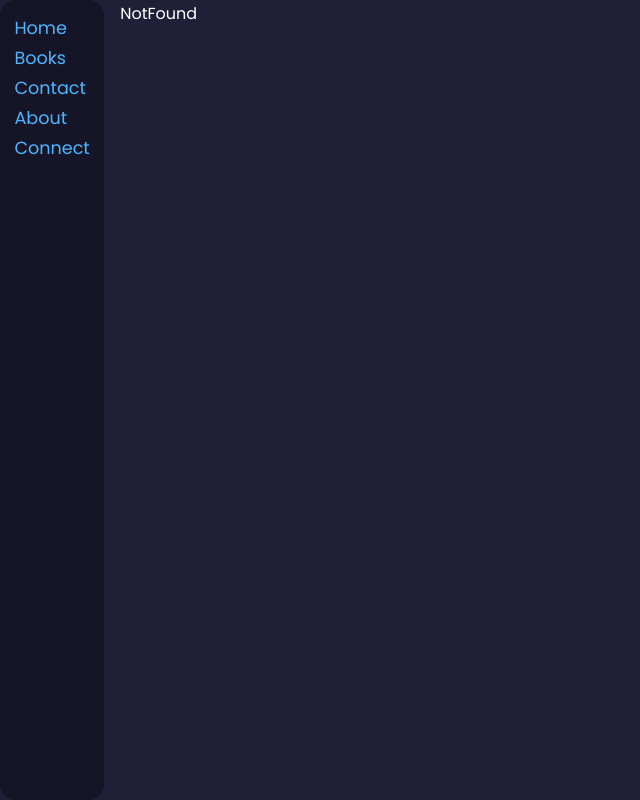
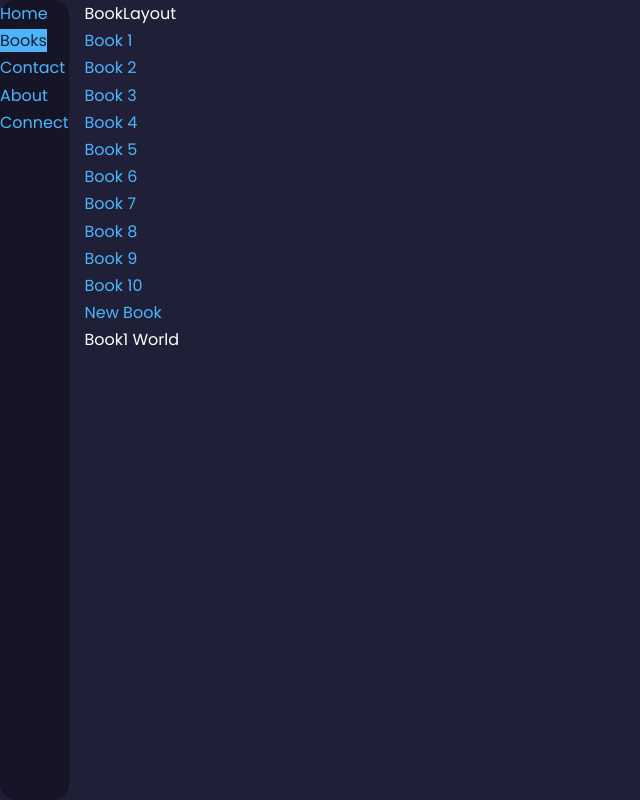
Before and after one commit to bharatbhusal/contacts-book, a React (Create React App) app: page /books/1 in a window 1280 px wide. Shown: the whole page, without its empty margins (0-640 px from the left). Built offline with nearby package versions, Linux system fonts and the light colour scheme.

Commit message:
routes and links done

```diff
--- a/src/App.css
+++ b/src/App.css
@@ -15,23 +15,12 @@ nav {
 }
 
 
-
-nav ul {
-    background: transparent;
-    padding: 0.9rem;
-    /* border-radius: 50%; */
-    display: flex;
-    flex-direction: column;
-    color: var(--color-light);
-    font-size: 1.1rem;
-}
-
 nav a:hover {
     /* background: rgba(0, 0, 0, 0.3); */
     background: rgba(215, 57, 57, 0.3);
 }
 
-nav a.active {
+.active {
     background: var(--color-primary);
     color: var(--color-bg);
 }
--- a/src/App.jsx
+++ b/src/App.jsx
@@ -3,25 +3,34 @@ import { Route, Routes } from 'react-router-dom'
 import Navbar from './components/Navbar'
 import Home from './components/Home'
 import BookList from './components/BookList'
+import Book from './components/Book'
+import NewBook from './components/NewBook'
 import Connect from './components/Connect'
 import About from './components/About'
 import Contact from './components/Contact'
 import NotFound from './components/NotFound'
 import "./App.css"
+import BookLayout from './components/BookLayout'
 
 const App = () => {
     return (
         <div className='app'>
+
             <Navbar />
             <Routes>
-                <Route path='/' element={<Home />} />
-                <Route path='/books' element={<BookList />} />
+                <Route path='/' exact element={<Home />} />
+                <Route path='/books' element={<BookLayout />} >
+                    {/* <Route index element={<BookList />} /> */}
+                    <Route path=":id" element={<Book />} />
+                    <Route path="new" element={<NewBook />} />
+                </Route >
                 <Route path='/contact' element={<Contact />} />
                 <Route path='/about' element={<About />} />
                 <Route path='/connect' element={<Connect />} />
+                <Route path='/connect' element={<Connect />} />
                 <Route path="*" element={<NotFound />} />
             </Routes>
-        </div>
+        </div >
     )
 }
 
--- a/src/components/Book.jsx
+++ b/src/components/Book.jsx
@@ -1,8 +1,11 @@
 import React from 'react'
+import { useOutletContext, useParams } from 'react-router-dom'
 
 const Book = () => {
+    const { id } = useParams()
+    const obj = useOutletContext()
     return (
-        <div>Book</div>
+        <div>Book{id} {obj.hello}</div>
     )
 }
 
--- /dev/null
+++ b/src/components/BookLayout.jsx
@@ -0,0 +1,30 @@
+import React from 'react'
+import { Outlet, Link } from 'react-router-dom';
+
+const BookLayout = () => {
+    const books = [];
+
+    for (let i = 1; i <= 10; i++)
+    {
+        books.push({
+            id: `${i}`,
+            title: `Book ${i}`
+        });
+    }
+    return (
+        <div className='booklayout'>
+            <div>BookLayout</div>
+            <ul>
+                {books.map((book) => (
+                    <li key={book.id}>
+                        <Link to={`${book.id}`}>{book.title}</Link>
+                    </li>
+                ))}
+            </ul>
+            <Link to="new">New Book</Link>
+            <Outlet context={{ hello: "World" }} />
+        </div>
+    )
+}
+
+export default BookLayout
--- a/src/components/BookList.jsx
+++ b/src/components/BookList.jsx
@@ -1,8 +1,16 @@
 import React from 'react'
+import { Routes, Route, Link } from "react-router-dom"
+
 
 const BookList = () => {
+
+
+
     return (
-        <div>BookList</div>
+        <div className='booklist'>
+            Hi
+
+        </div>
     )
 }
 
--- a/src/components/Navbar.jsx
+++ b/src/components/Navbar.jsx
@@ -1,15 +1,17 @@
 import React from 'react'
-import { Link } from "react-router-dom"
+import { NavLink } from "react-router-dom"
 
 const Navbar = () => {
+
     return (
         <nav>
             <ul>
-                <li><Link to="/">Home</Link></li>
-                <li><Link to="/books">Books</Link></li>
-                <li><Link to="/contact">Contact</Link></li>
-                <li><Link to="/about">About</Link></li>
-                <li><Link to="/connect">Connect</Link></li>
+                <li><NavLink to="/">Home</NavLink></li>
+                <li><NavLink to="/books">Books</NavLink></li>
+                <li><NavLink to="/contact">Contact</NavLink></li>
+                <li><NavLink to="/about">About</NavLink></li>
+                <li><NavLink to="/connect">Connect</NavLink></li>
+
             </ul>
         </nav>
     )
--- a/src/components/NewBook.jsx
+++ b/src/components/NewBook.jsx
@@ -1,8 +1,11 @@
 import React from 'react'
+import { useOutletContext } from 'react-router-dom'
 
 const NewBook = () => {
+    const obj = useOutletContext()
     return (
-        <div>NewBook</div>
+        <div>NewBook {obj.hello}</div>
+
     )
 }
 
```
